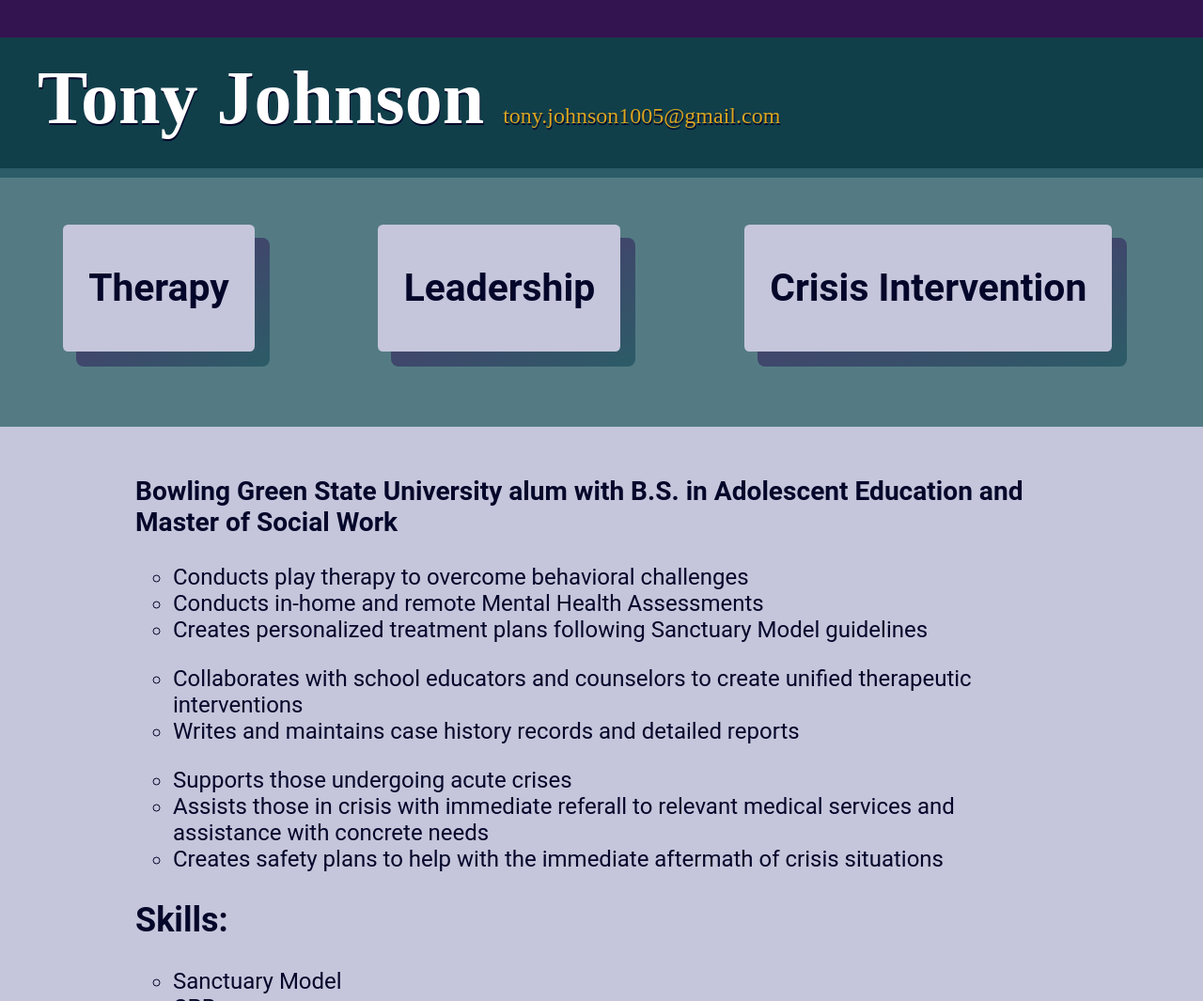
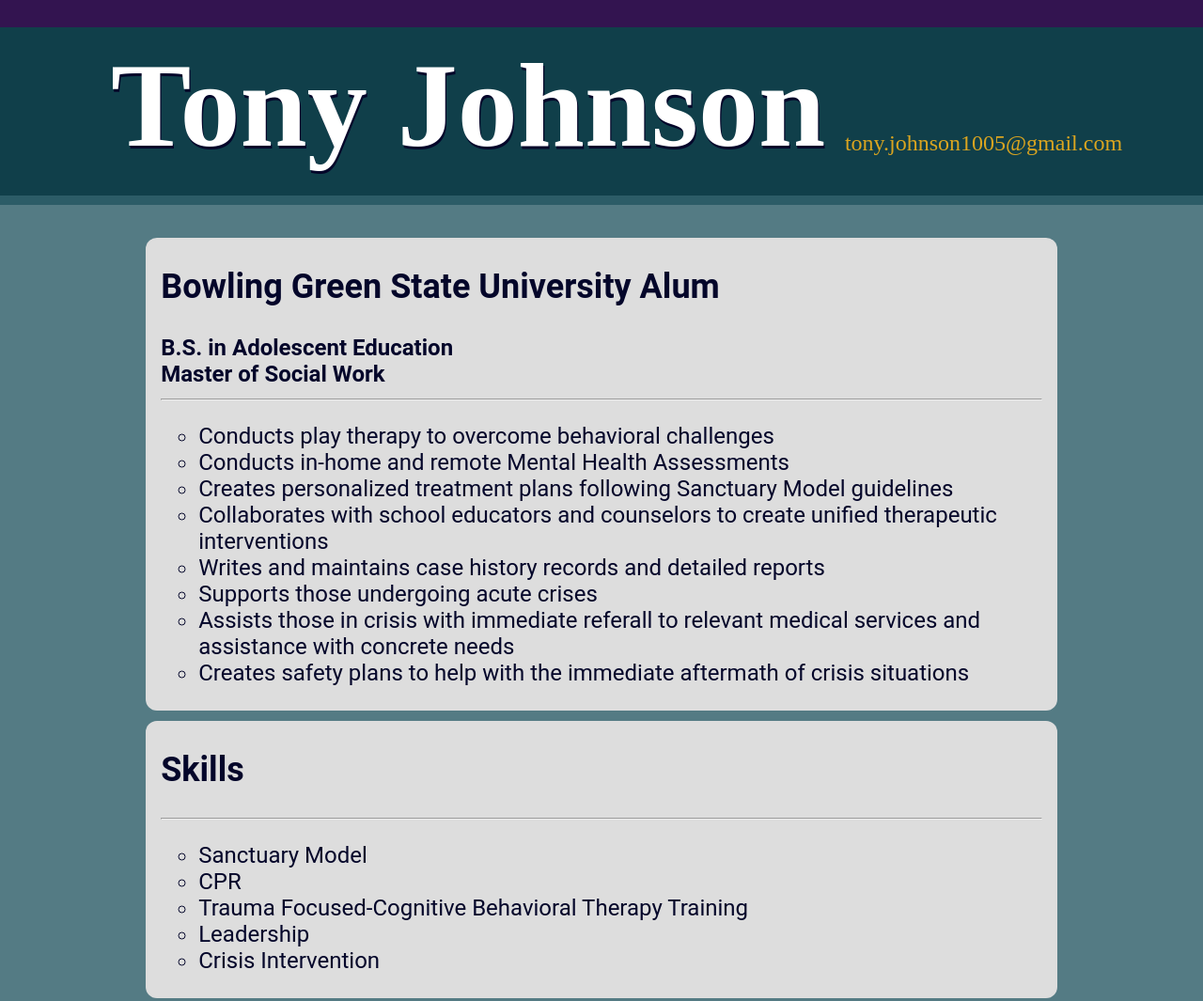
Before and after one commit to Raymi306/personal-site-tony-johnson, a website built with webpack: page src/index.html in a window 1280 px wide. Shown: the top 1065 px of the page at 94% size. Built offline with nearby package versions, Linux system fonts and the light colour scheme.

Commit message:
Spruce up website

```diff
--- a/src/index.html
+++ b/src/index.html
@@ -7,53 +7,49 @@
 		<link rel="icon" href="data:,">
 	</head>
 	<body>
-		<h1 class="header">
+		<div class="header">
             <div class="header-inner">
+                <h1>
                     Tony Johnson
+                </h1>
+                <div class="email-container">
                     <a class="email" href="mailto: tony.johnson1005@gmail.com">tony.johnson1005@gmail.com</a>
-		</div>
-		</h1>
-		<div class="header-bottom-border"></div>
-			<div class="cards">
-				<div class="card-decoration">
-					<div class="card" id="card-1">
-						<h2>Therapy</h2>
-					</div>
-				</div>
-				<div class="card-decoration">
-					<div class="card" id="card-2">
-						<h2>Leadership</h2>
-					</div>
-				</div>
-				<div class="card-decoration">
-					<div class="card" id="card-3">
-						<h2>Crisis Intervention</h2>
                 </div>
             </div>
 		</div>
+		<div class="header-bottom-border"></div>
 		<div class="body">
-			<h3>Bowling Green State University alum with B.S. in Adolescent Education and Master of Social Work</h3>
+            <div class="pane">
+                <h2>Bowling Green State University Alum</h2>
+                <b>
+                B.S. in Adolescent Education
+                <br>
+                Master of Social Work
+                </b>
+                <hr>
                 <ul>
                     <li>Conducts play therapy to overcome behavioral challenges</li>
                     <li>Conducts in-home and remote Mental Health Assessments</li>
                     <li>Creates personalized treatment plans following Sanctuary Model guidelines</li>
-			</ul>
-			<ul>
                     <li>Collaborates with school educators and counselors to create unified therapeutic interventions</li>
                     <li>Writes and maintains case history records and detailed reports</li>
-			</ul>
-			<ul>
                     <li>Supports those undergoing acute crises</li>
                     <li>Assists those in crisis with immediate referall to relevant medical services and assistance with concrete needs</li>
                     <li>Creates safety plans to help with the immediate aftermath of crisis situations</li>
                 </ul>
+            </div>
 
-			<h2>Skills:</h2>
+            <div class="pane">
+                <h2>Skills</h2>
+                <hr>
                 <ul>
                     <li>Sanctuary Model</li>
                     <li>CPR</li>
                     <li>Trauma Focused-Cognitive Behavioral Therapy Training</li>
+                    <li>Leadership</li>
+                    <li>Crisis Intervention</li>
                 </ul>
+            </div>
 		</div>
 	</body>
 	<div class="body-bottom-border"></div>
--- a/src/style.css
+++ b/src/style.css
@@ -34,25 +34,37 @@ h1 {
 	font-weight: bold;
 	color: white;
 	text-shadow: 0.01em 0.02em 0 var(--blue-1);
+    margin: 0;
+    margin-right: 1.3rem;
 }
 
 .header {
-	margin: 0;
-	padding: 0.5em 0 0 0;
+	padding: 1.8rem 0 0 0;
 	font-family: "Roboto Slab", serif;
-	font-size: 5em;
-	line-height: 1em;
 	background: var(--purple-2);
 }
 
 .header-inner {
-	padding: 0.3em 0 0.2em 0.5em;
+    display: flex;
+    flex-wrap: wrap;
+    justify-content: center;
+    margin: 0;
+    text-align: center;
+	font-size: 4rem;
+    line-height: 8rem;
+	padding: 0.3em 0 0.5em 0.5em;
 	background: var(--blue-green-2);
+}
+
+.email-container {
+    display: flex;
+    align-items: flex-end;
 }
 
 .email {
 	font-weight: normal;
 	font-size: 1.5rem;
+    line-height: 3rem;
 	outline: none;
 	text-decoration: none;
 	color: goldenrod;
@@ -63,27 +75,11 @@ h1 {
 	background: var(--blue-green-3);
 }
 
-.cards {
-	margin: 2em 1em 2em 1em;
-	display: flex;
-	flex-wrap: wrap;
-	justify-content: space-around;
-}
-
-.card {
-	margin: -0.5em 0 0 -0.5em;
-	font-size: 1.7em;
-	color: var(--blue-1);
-	padding: 0.35em 1em 0.35em 1em;
-	background: var(--blue-6);
-	border-radius: 0.2em;
-}
-
-.card-decoration {
-	padding: 0 1em 1em 0;
-	margin: 2em;
-	background: linear-gradient(to bottom right, var(--purple-3), var(--blue-green-3));
-	border-radius: 0.5em;
+.pane {
+    background-color: #dddddd;
+    border-radius: 0.5em;
+    padding: 0.1rem 1rem 0.1rem 1rem;
+    margin: 0.7rem;
 }
 
 li {
@@ -94,7 +90,6 @@ li {
 	padding: 1em 6em 1em 6em;
 	font-size: 1.5em;
 	color: var(--blue-1);
-	background: var(--blue-6);
 }
 
 @media (max-width: 700px) {
@@ -103,10 +98,11 @@ li {
 	}
 	.header {
 		margin: 0;
-		font-size: 3em;
 	}
 	.header-inner {
 		padding: 0.1em;
+		font-size: 2rem;
+        line-height: 4rem;
 	}
 	.email {
 		font-size: 1rem;
@@ -124,9 +120,10 @@ li {
 	}
 	ul {
 		margin: 0;
+        padding: 0;
 		margin-bottom: 2em;
 	}
 	.body {
-		padding: 1em;
+		padding: 0.5rem;
 	}
 }
```
Also changed, not shown: 1 other file. Lines whose indentation alone changed are shown as unchanged.
